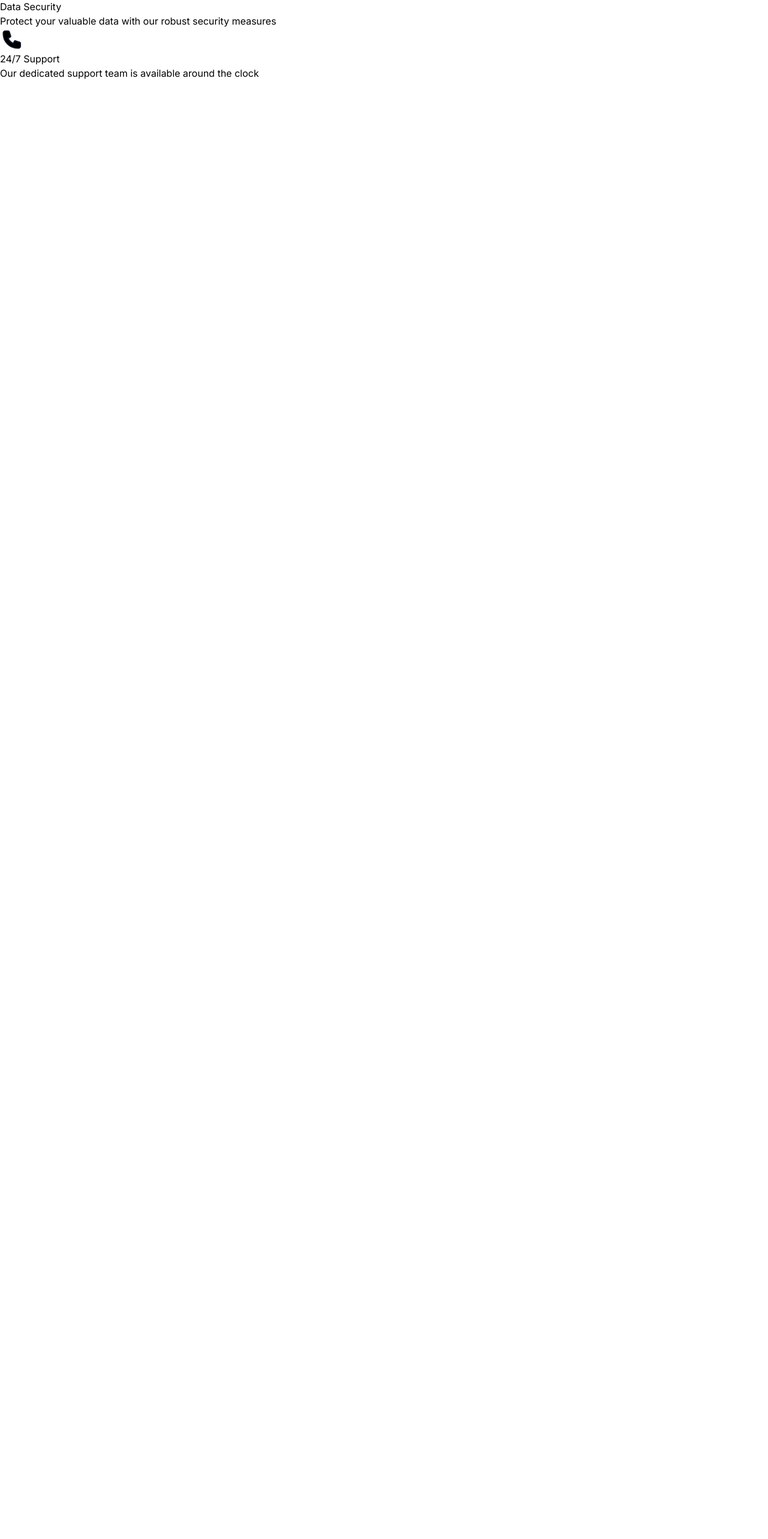
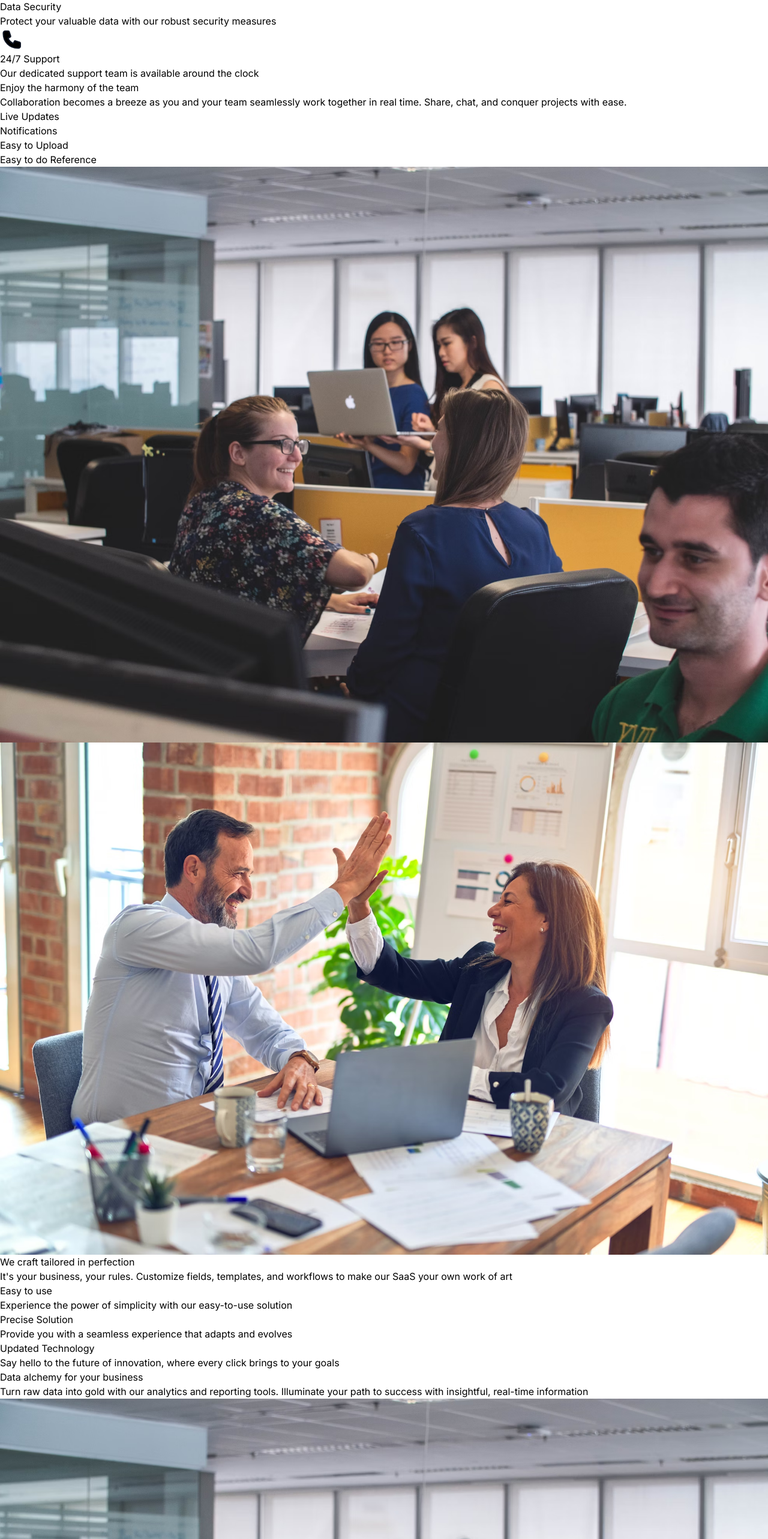
Before and after one commit to basofiibnu/edoc-landing, a Next.js app: page / in a window 1280 px wide. Shown: the part 2140-4706 px from the top of the page at 60% size. Before the commit the page ends 2274 px from the top, so only its background shows below. Built offline with nearby package versions, Linux system fonts and the light colour scheme.

Commit message:
feat: add products and team section

```diff
--- /dev/null
+++ b/src/app/components/atoms/Badge/index.tsx
@@ -0,0 +1,15 @@
+import React from 'react';
+
+type TBadge = {
+  content: string;
+};
+
+const Badge: React.FC<TBadge> = ({ content }) => {
+  return (
+    <div className="bg-[#6D3FFF] w-fit px-5 py-2 rounded-full text-white font-semibold text-base">
+      {content}
+    </div>
+  );
+};
+
+export default Badge;
--- /dev/null
+++ b/src/app/components/atoms/ProductItem/index.tsx
@@ -0,0 +1,34 @@
+import React from 'react';
+import Description from '../Description';
+import Badge from '../Badge';
+import Title from '../Title';
+import Button from '../Button';
+
+const ProductItem = () => {
+  return (
+    <div className="border border-[#EBECEF] p-5 flex flex-col gap-4 transition-all duration-500 ease-in-out hover:border-[#6D3FFF]">
+      <img src="/team.avif" alt="team" />
+      <div className="flex flex-col items-start gap-2">
+        <Description
+          content="41 min ago"
+          classname="text-sm leading-6"
+        />
+        <Badge content="Best Practice" />
+      </div>
+      <Title
+        content="The best way to use Pluck and integrate all your system"
+        classname="text-[20px] leading-7"
+      />
+      <Description
+        classname="text-sm leading-6"
+        content="Nullam tincidunt, purus sit amet viverra auctor, quamque incidunt, puincidunt, Vestibulum tristique posuere iaculis. Sus."
+      />
+      <Button
+        title="Read the Article"
+        classname="capitalize bg-white text-[#6D3FFF] border border-[#6D3FFF]"
+      />
+    </div>
+  );
+};
+
+export default ProductItem;
--- /dev/null
+++ b/src/app/components/organisms/Products/index.tsx
@@ -0,0 +1,33 @@
+import React from 'react';
+import Title from '../../atoms/Title';
+import Description from '../../atoms/Description';
+import ProductItem from '../../atoms/ProductItem';
+
+const Products = () => {
+  return (
+    <section id="products" className="py-16">
+      <div className="container mx-auto px-16">
+        <div className="flex flex-col items-center gap-3">
+          <Title content="Our Products" classname="text-center" />
+          <Description
+            content="Brace yourself for an extraordinary journey into our products of technology."
+            classname="text-center"
+          />
+        </div>
+
+        <div className="grid grid-cols-4 gap-8 mt-10">
+          <ProductItem />
+          <ProductItem />
+          <ProductItem />
+          <ProductItem />
+          <ProductItem />
+          <ProductItem />
+          <ProductItem />
+          <ProductItem />
+        </div>
+      </div>
+    </section>
+  );
+};
+
+export default Products;
--- /dev/null
+++ b/src/app/components/organisms/Team/index.tsx
@@ -0,0 +1,128 @@
+import React, { Fragment } from 'react';
+import Title from '../../atoms/Title';
+import Description from '../../atoms/Description';
+
+const Team = () => {
+  return (
+    <Fragment>
+      <section id="harmony" className="py-20">
+        <div className="container mx-auto px-16">
+          <div className="flex items-center justify-between gap-10 w-full">
+            <div className="flex flex-col gap-8 items-start justify-center">
+              <Title content="Enjoy the harmony of the team" />
+              <Description
+                classname="text-[24px] leading-10"
+                content="Collaboration becomes a breeze as you and your team seamlessly work together in real time. Share, chat, and conquer projects with ease."
+              />
+              <div>
+                <ul className="list-disc list-inside">
+                  <li className="font-medium text-[20px] leading-7 mb-1">
+                    Live Updates
+                  </li>
+                  <li className="font-medium text-[20px] leading-7 mb-1">
+                    Notifications
+                  </li>
+                  <li className="font-medium text-[20px] leading-7 mb-1">
+                    Easy to Upload
+                  </li>
+                  <li className="font-medium text-[20px] leading-7 mb-1">
+                    Easy to do Reference
+                  </li>
+                </ul>
+              </div>
+            </div>
+            <div className=" w-full">
+              <img src="/harmony.avif" alt="team" />
+            </div>
+          </div>
+        </div>
+      </section>
+
+      <section id="team" className="py-20 bg-[#F3F8FF]">
+        <div className="container mx-auto px-16">
+          <div className="flex items-center justify-between gap-12 w-full">
+            <div className=" w-full">
+              <img src="/team.avif" alt="team" />
+            </div>
+            <div className="flex flex-col gap-8 items-start justify-center">
+              <Title content="We craft tailored in perfection" />
+              <Description
+                classname="text-[24px] leading-10"
+                content="It's your business, your rules. Customize fields, templates, and workflows to make our SaaS your own work of art"
+              />
+              <div className="flex flex-col items-start gap-8 justify-center">
+                <div className="border-b-2 border-b-[#EBECEF pb-8">
+                  <div className="flex justify-between items-start">
+                    <div className="w-full">
+                      <Title
+                        content="Easy to use"
+                        classname="font-medium text-[20px] leading-7"
+                      />
+                    </div>
+                    <div className="w-full">
+                      <Description
+                        content="Experience the power of simplicity with our easy-to-use solution"
+                        classname="text-[16px] leading-6"
+                      />
+                    </div>
+                  </div>
+                </div>
+                <div className="border-b-2 border-b-[#EBECEF pb-8">
+                  <div className="flex justify-between items-start">
+                    <div className="w-full">
+                      <Title
+                        content="Precise Solution"
+                        classname="font-medium text-[20px] leading-7"
+                      />
+                    </div>
+                    <div className="w-full">
+                      <Description
+                        content="Provide you with a seamless experience that adapts and evolves"
+                        classname="text-[16px] leading-6"
+                      />
+                    </div>
+                  </div>
+                </div>
+                <div className="border-b-2 border-b-[#EBECEF pb-8">
+                  <div className="flex justify-between items-start">
+                    <div className="w-full">
+                      <Title
+                        content="Updated Technology"
+                        classname="font-medium text-[20px] leading-7"
+                      />
+                    </div>
+                    <div className="w-full">
+                      <Description
+                        content="Say hello to the future of innovation, where every click brings to your goals"
+                        classname="text-[16px] leading-6"
+                      />
+                    </div>
+                  </div>
+                </div>
+              </div>
+            </div>
+          </div>
+        </div>
+      </section>
+
+      <section id="alchemy" className="py-20">
+        <div className="container mx-auto px-16">
+          <div className="flex items-center justify-between gap-10 w-full">
+            <div className="flex flex-col gap-8 items-start justify-center">
+              <Title content="Data alchemy for your business" />
+              <Description
+                classname="text-[24px] leading-10"
+                content="Turn raw data into gold with our analytics and reporting tools. Illuminate your path to success with insightful, real-time information"
+              />
+            </div>
+            <div className=" w-full">
+              <img src="/harmony.avif" alt="team" />
+            </div>
+          </div>
+        </div>
+      </section>
+    </Fragment>
+  );
+};
+
+export default Team;
--- a/src/app/components/templates/Home/index.tsx
+++ b/src/app/components/templates/Home/index.tsx
@@ -3,6 +3,8 @@ import Header from '../../atoms/Header';
 import Hero from '../../organisms/Hero';
 import Metrics from '../../organisms/Metrics';
 import Features from '../../organisms/Features';
+import Team from '../../organisms/Team';
+import Products from '../../organisms/Products';
 
 const Homepage = () => {
   return (
@@ -11,6 +13,8 @@ const Homepage = () => {
       <Hero />
       <Metrics />
       <Features />
+      <Team />
+      <Products />
     </section>
   );
 };
```
Also changed, not shown: public/harmony.avif (added), public/team.avif (added).
